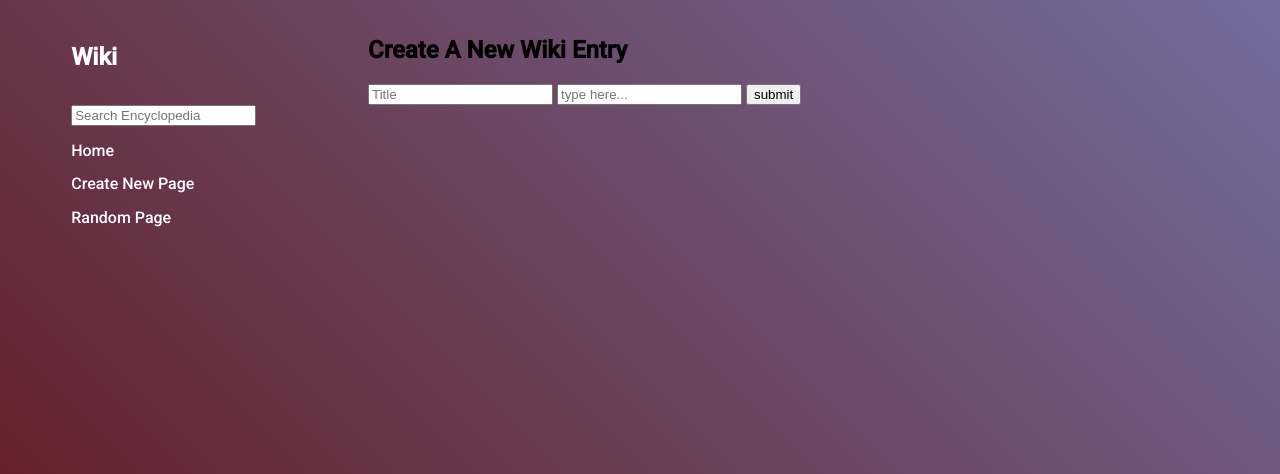
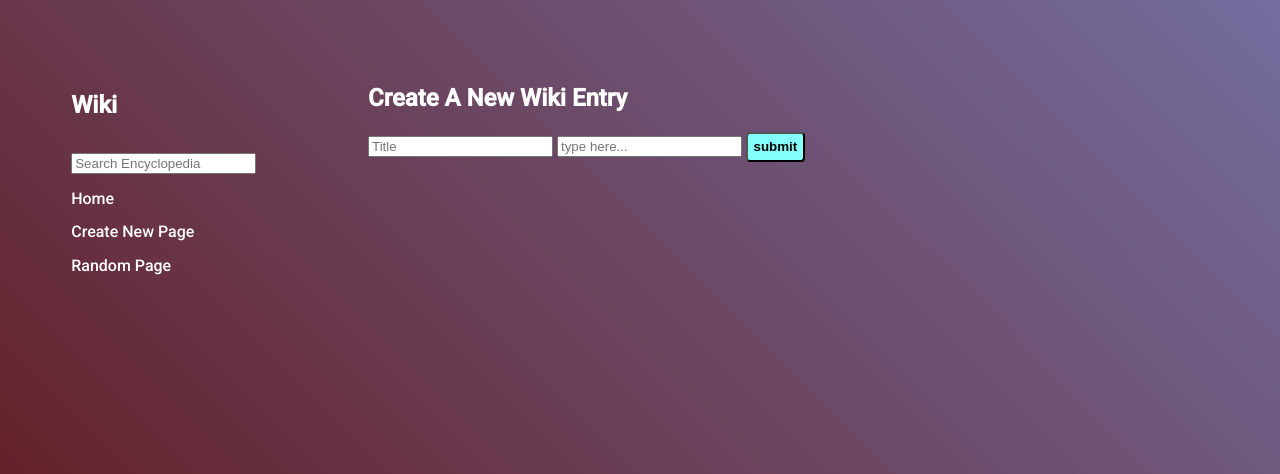
Before and after one commit to eld120/webhw, a Django app: page /newpage/ in a window 1280 px wide. Shown: the top 474 px of the page. Run offline with Django 3.2, Linux system fonts and the light colour scheme.

Commit message:
adding scss because i prefer it

```diff
--- a/wiki/encyclopedia/static/encyclopedia/styles.css
+++ b/wiki/encyclopedia/static/encyclopedia/styles.css
@@ -1,65 +1,84 @@
 body {
   margin: 0;
   background-color: white;
-
-    font-family: 'Roboto', sans-serif;
+  font-family: "Roboto", sans-serif;
   padding: 1rem;
-    background-image:linear-gradient(225deg, rgb(115, 109, 158), rgb(97, 19, 19));
+  background-image: linear-gradient(225deg, #736d9e, #611313);
   background-repeat: no-repeat;
   background-size: contain;
   min-height: 100vh;
 }
 
-.row{
+.row {
   display: flex;
   height: auto;
-
 }
 
-.sidebar{
+.sidebar {
+  margin-top: 3rem;
+  width: 20rem;
+}
 
+.sidebar > * {
+  margin-inline: 3rem;
+  padding: 0.45rem;
+  color: white;
+}
 
-    width: 20rem;
-
-}
-.sidebar > *{
-    margin-inline: 3rem;
-    padding: .45rem;
-    color: white;
-
-}
-.sidebar > div > a{
+.sidebar > div > a {
   text-decoration: none;
   color: white;
 }
 
-.main{
+.sidebar > div > a:hover {
+  color: #aaaaaa;
+}
+
+.main {
+  margin-top: 3rem;
   margin-inline: 2rem;
+}
 
-
-}
-.list_parent{
+.list_parent {
   display: flex;
   flex-flow: column wrap;
   max-height: 80vh;
 }
-.lists{
-    list-style-type:none;
+
+.lists {
+  list-style-type: none;
   margin: 1rem;
-
-
 }
 
-.lists > a{
+.lists > a {
   text-decoration: none;
   color: white;
 }
-.main__para{
+
+.lists > a:hover {
+  color: #aaaaaa;
+}
+
+.main__para {
   width: 55vw;
 }
-.main__para > * >*{
-    color: rgb(133, 255, 249);
+
+.main__para > * > * {
+  color: #85fffa;
 }
+
 .main__para > * {
   color: white;
 }
+
+.button {
+  padding: 0.35rem;
+  background-color: #85fffa;
+  border-radius: 0.25rem;
+}
+
+.minilink {
+  font-weight: 600;
+}
+
+/*# sourceMappingURL=styles.css.map */
--- /dev/null
+++ b/wiki/encyclopedia/static/encyclopedia/styles.scss
@@ -0,0 +1,84 @@
+body {
+    margin: 0;
+    background-color: white;
+
+    font-family: 'Roboto', sans-serif;
+    padding: 1rem;
+    background-image:linear-gradient(225deg, rgb(115, 109, 158), rgb(97, 19, 19));
+    background-repeat: no-repeat;
+    background-size: contain;
+    min-height: 100vh;
+}
+
+.row{
+    display: flex;
+    height: auto;
+
+}
+
+.sidebar{
+
+    margin-top: 3rem;
+    width: 20rem;
+
+}
+.sidebar > *{
+
+    margin-inline: 3rem;
+    padding: .45rem;
+    color: white;
+
+}
+.sidebar > div > a{
+    text-decoration: none;
+    color: white;
+}
+.sidebar > div > a:hover{
+    color: rgb(170, 170, 170);
+}
+
+.main{
+    margin-top: 3rem;
+    margin-inline: 2rem;
+
+
+}
+.list_parent{
+    display: flex;
+    flex-flow: column wrap;
+    max-height: 80vh;
+}
+.lists{
+    list-style-type:none;
+    margin: 1rem;
+
+
+}
+
+.lists > a{
+    text-decoration: none;
+    color: white;
+}
+.lists > a:hover{
+
+    color: rgb(170, 170, 170);
+}
+.main__para{
+
+    width: 55vw;
+}
+.main__para > * >*{
+    color: rgb(133, 255, 250);
+}
+.main__para > * {
+    color: white;
+}
+
+.button{
+    padding: .35rem;
+    background-color: rgb(133, 255, 250);
+    border-radius: .25rem;
+}
+.minilink{
+    font-weight: 600;
+}
--- a/wiki/encyclopedia/templates/encyclopedia/edit.html
+++ b/wiki/encyclopedia/templates/encyclopedia/edit.html
@@ -4,15 +4,16 @@
     Edit Entry
 {% endblock %}
 {% block body %}
+    <div class="main__para">
     <h2>Edit Wiki Entry</h2>
 
         <h4>{{ md_name }}</h4>
-
+    </div>
 
     <form action="{% url 'encyclopedia:edit' page=md_name %}"  method="POST">
 
         <input type="text" name="editwiki" value="{{ contents }}" style="width: 60rem; height: 30rem;">
-        <button type="submit">submit</button>
+        <button class="button minilink" type="submit">Submit</button>
     </form>
 
 
--- a/wiki/encyclopedia/templates/encyclopedia/entry.html
+++ b/wiki/encyclopedia/templates/encyclopedia/entry.html
@@ -8,6 +8,6 @@
 
     <div class="main__para"> {{entries | safe}} </div>
 
-   <button><a href="{% url 'encyclopedia:edit' md_name %}">Edit Page</a></button>
+   <button class="button"><a class="minilink" href="{% url 'encyclopedia:edit' md_name %}">Edit Page</a></button>
 
 {% endblock %}
--- a/wiki/encyclopedia/templates/encyclopedia/newpage.html
+++ b/wiki/encyclopedia/templates/encyclopedia/newpage.html
@@ -5,22 +5,24 @@
 {% endblock %}
 
 {% block body %}
+    <div class="main__para">
     <h2>Create A New Wiki Entry</h2>
 
-
+    </div>
 
     {% if error in errors %}
-
+    <div class="main__para">
         <h4>{{ error }}</h4>
-
+    </div>
     {% elif error == 'Successful wiki entry created' %}
+    <div class="main__para">
         <h4>Successful wiki entry created</h4>
-
+    </div>
     {% else %}
     <form action="{% url 'encyclopedia:newpage' %}"  method="POST">
         <input type="text" name ="newtitle" placeholder="Title">
         <input type="text" name="newwiki" placeholder="type here...">
-        <button type="submit">submit</button>
+        <button class="button minilink" type="submit">submit</button>
     </form>
 
     {% endif %}
```
Also changed, not shown: 1 other file. Lines whose indentation alone changed are shown as unchanged.
